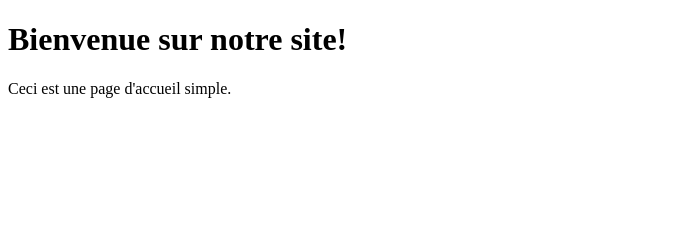
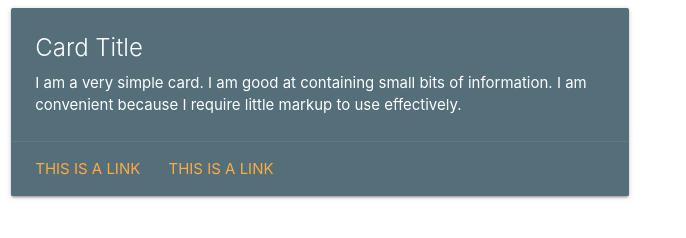
Before and after one commit to FallMarsisus/staticky, a plain HTML site: page docs/index.html in a window 1280 px wide. Shown: the whole page, without its empty margins (0-686 px from the left). Drawn offline with nearby package versions, Linux system fonts and the light colour scheme.

Commit message:
Test de materialize

```diff
--- a/docs/index.html
+++ b/docs/index.html
@@ -1,10 +1,35 @@
 <!DOCTYPE html>
 <html>
-<head>
-    <title>Page d'accueil</title>
-</head>
-<body>
-    <h1>Bienvenue sur notre site!</h1>
-    <p>Ceci est une page d'accueil simple.</p>
-</body>
+  <head>
+    <title>Staticky</title>
+    <!--Import Google Icon Font-->
+    <link href="https://fonts.googleapis.com/icon?family=Material+Icons" rel="stylesheet">
+    <!--Import materialize.css-->
+    <link type="text/css" rel="stylesheet" href="css/materialize.min.css"  media="screen,projection"/>
+
+    <!--Let browser know website is optimized for mobile-->
+    <meta name="viewport" content="width=device-width, initial-scale=1.0"/>
+  </head>
+
+  <body>
+
+    <div class="row">
+        <div class="col s12 m6">
+          <div class="card blue-grey darken-1">
+            <div class="card-content white-text">
+              <span class="card-title">Card Title</span>
+              <p>I am a very simple card. I am good at containing small bits of information.
+              I am convenient because I require little markup to use effectively.</p>
+            </div>
+            <div class="card-action">
+              <a href="#">This is a link</a>
+              <a href="#">This is a link</a>
+            </div>
+          </div>
+        </div>
+      </div>
+
+    <!--JavaScript at end of body for optimized loading-->
+    <script type="text/javascript" src="js/materialize.min.js"></script>
+  </body>
 </html>
```
